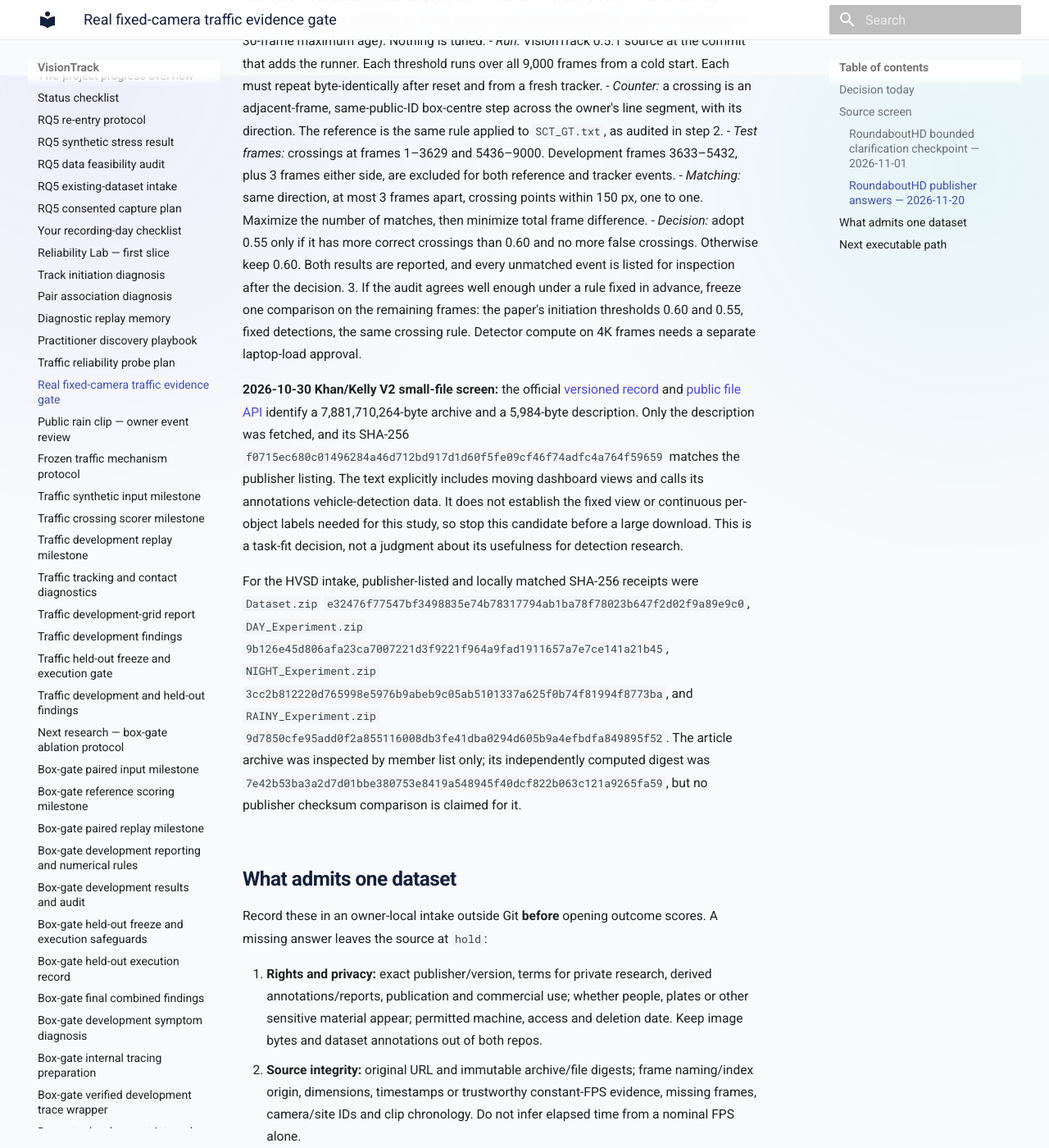
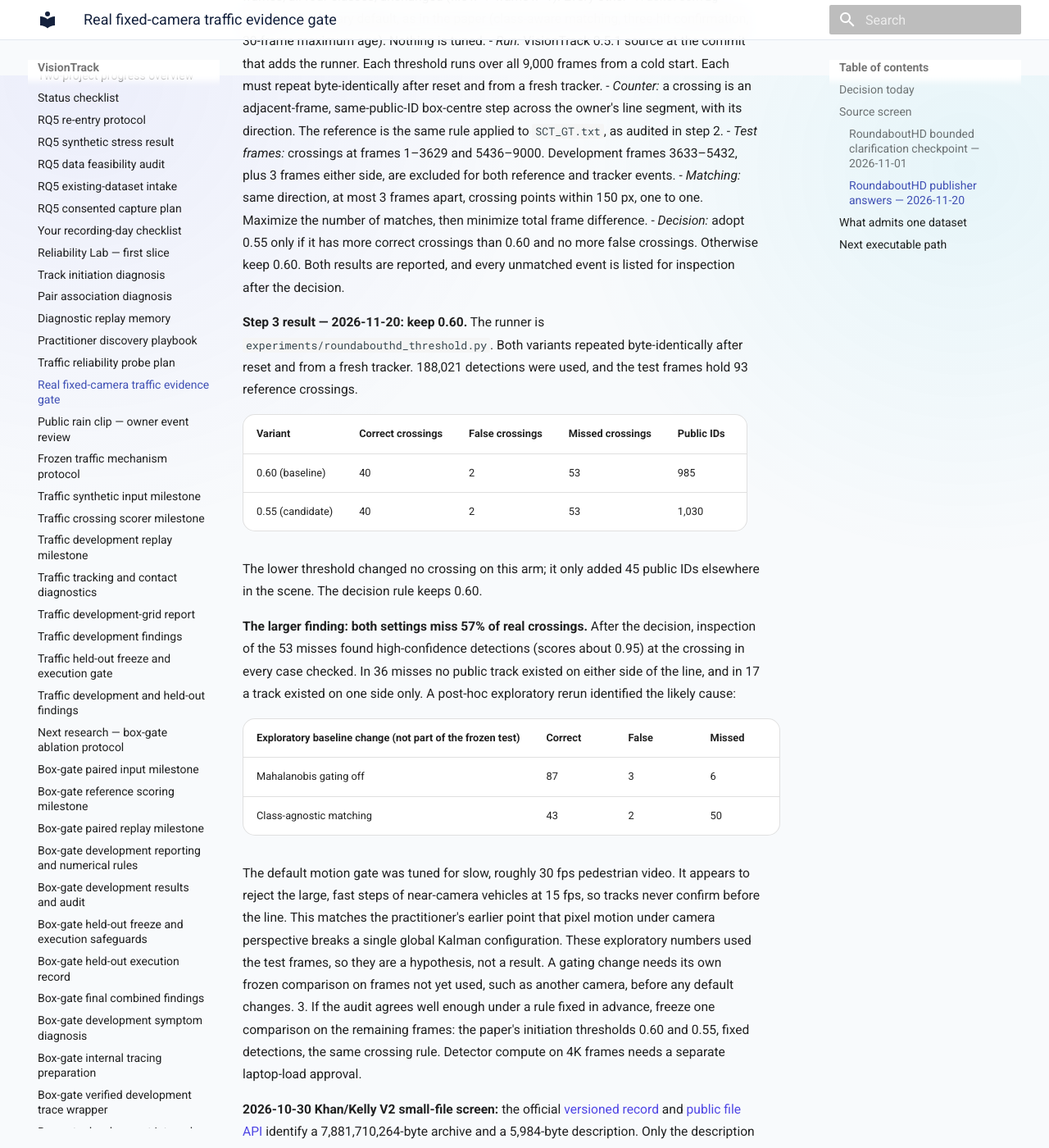
Before and after one commit to hulagerushikesh/visiontrack, an MkDocs documentation site: the page built from docs/REAL_TRAFFIC_EVIDENCE_GATE.md, in a window 1280 px wide and 1400 px high, scrolled down 12508 px. Shown: the whole window at 82% size. Built offline with MkDocs 1.6.1 and Material for MkDocs 9.7.7, drawn with Linux system fonts in a browser that asks for light colours.

Commit message:
Record RoundaboutHD c002 threshold comparison result

```diff
--- a/docs/REAL_TRAFFIC_EVIDENCE_GATE.md
+++ b/docs/REAL_TRAFFIC_EVIDENCE_GATE.md
@@ -307,6 +307,39 @@ a fresh owner approval for its download:
      and no more false crossings. Otherwise keep 0.60. Both results are
      reported, and every unmatched event is listed for inspection after the
      decision.
+
+   **Step 3 result — 2026-11-20: keep 0.60.** The runner is
+   `experiments/roundabouthd_threshold.py`. Both variants repeated
+   byte-identically after reset and from a fresh tracker. 188,021 detections
+   were used, and the test frames hold 93 reference crossings.
+
+   | Variant | Correct crossings | False crossings | Missed crossings | Public IDs |
+   | --- | --- | --- | --- | --- |
+   | 0.60 (baseline) | 40 | 2 | 53 | 985 |
+   | 0.55 (candidate) | 40 | 2 | 53 | 1,030 |
+
+   The lower threshold changed no crossing on this arm; it only added 45
+   public IDs elsewhere in the scene. The decision rule keeps 0.60.
+
+   **The larger finding: both settings miss 57% of real crossings.** After the
+   decision, inspection of the 53 misses found high-confidence detections
+   (scores about 0.95) at the crossing in every case checked. In 36 misses no
+   public track existed on either side of the line, and in 17 a track existed
+   on one side only. A post-hoc exploratory rerun identified the likely cause:
+
+   | Exploratory baseline change (not part of the frozen test) | Correct | False | Missed |
+   | --- | --- | --- | --- |
+   | Mahalanobis gating off | 87 | 3 | 6 |
+   | Class-agnostic matching | 43 | 2 | 50 |
+
+   The default motion gate was tuned for slow, roughly 30 fps pedestrian
+   video. It appears to reject the large, fast steps of near-camera vehicles at
+   15 fps, so tracks never confirm before the line. This matches the
+   practitioner's earlier point that pixel motion under camera perspective
+   breaks a single global Kalman configuration. These exploratory numbers used
+   the test frames, so they are a hypothesis, not a result. A gating change
+   needs its own frozen comparison on frames not yet used, such as another
+   camera, before any default changes.
 3. If the audit agrees well enough under a rule fixed in advance, freeze one
    comparison on the remaining frames: the paper's initiation thresholds 0.60
    and 0.55, fixed detections, the same crossing rule. Detector compute on 4K
```
